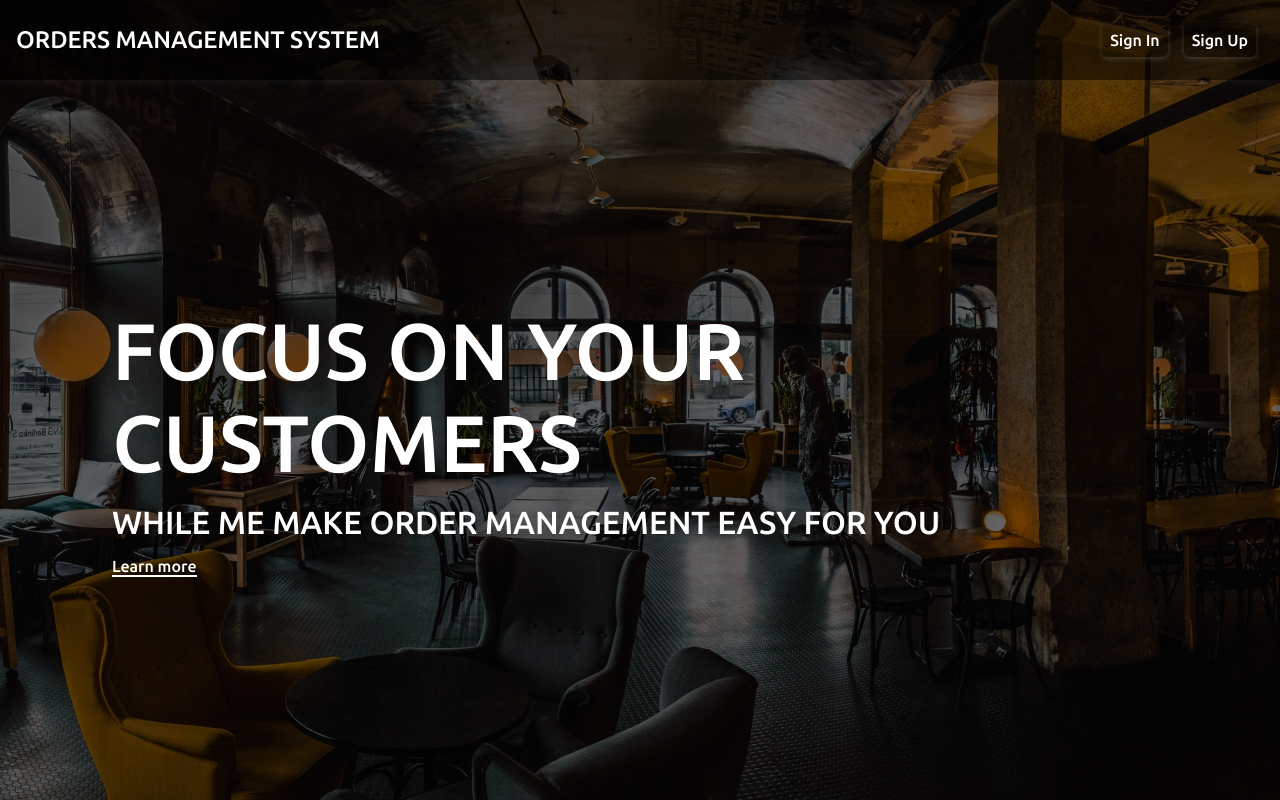
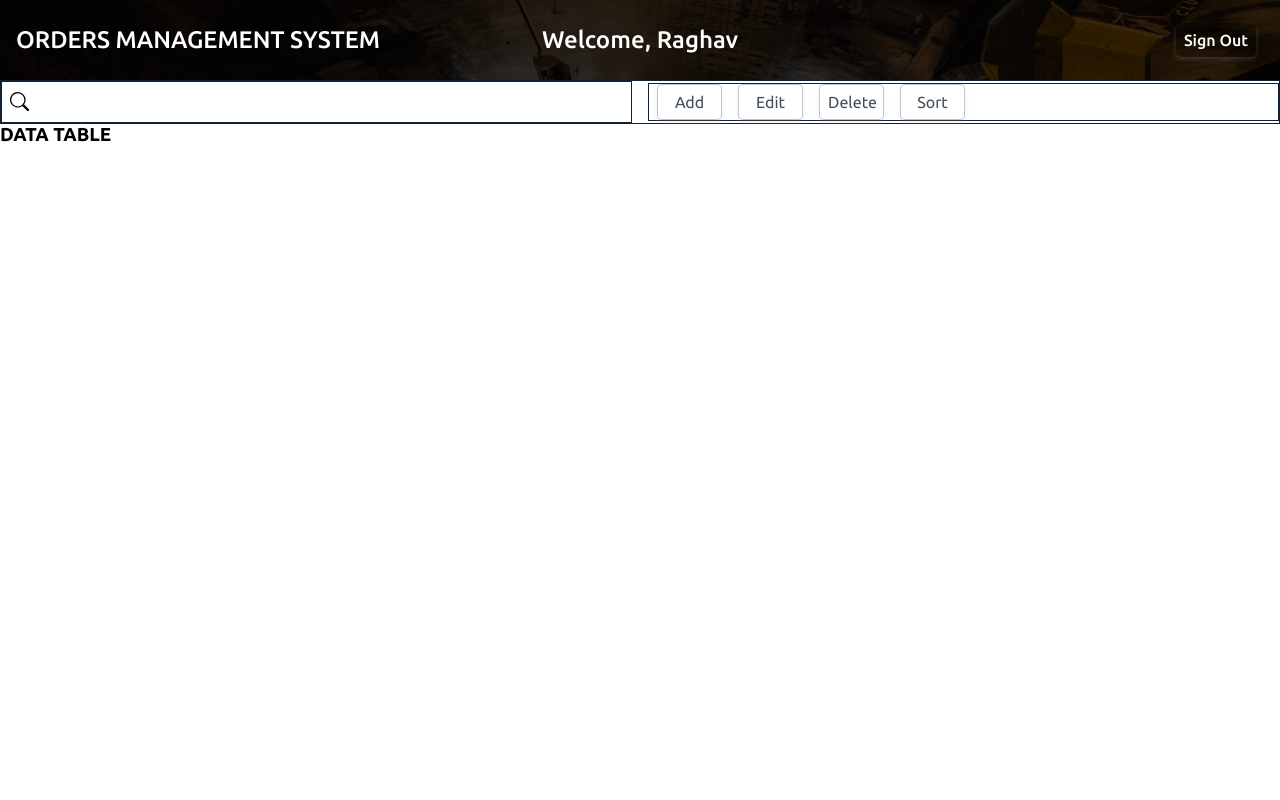
Before and after one commit to codingkapur/visualize-my-orders-frontend, a React (Create React App) app: page / in a window 1280 px wide. Built offline with nearby package versions, Linux system fonts and the light colour scheme.

Commit message:
create top row of the order visualisation table

```diff
--- a/package.json
+++ b/package.json
@@ -8,6 +8,7 @@
     "@testing-library/user-event": "^12.8.3",
     "react": "^17.0.2",
     "react-dom": "^17.0.2",
+    "react-icons": "^4.3.1",
     "react-scripts": "4.0.3",
     "web-vitals": "^1.1.2"
   },
--- a/src/App.js
+++ b/src/App.js
@@ -8,7 +8,7 @@ import HeroSection from "./components/HeroSection";
 
 function App() {
   //State Values
-  const [userSignedIn, setUserSignedIn] = useState(false);
+  const [userSignedIn, setUserSignedIn] = useState(true);
 
   const onSignInClick = () => {
     setUserSignedIn(true);
@@ -19,7 +19,11 @@ function App() {
 
   return (
     <div className="app__container">
-      <Header userSignedIn={userSignedIn} onSignInClick ={onSignInClick} onSignOutClick={onSignOutClick}/>
+      <Header
+        userSignedIn={userSignedIn}
+        onSignInClick={onSignInClick}
+        onSignOutClick={onSignOutClick}
+      />
       {userSignedIn ? <OMS /> : <HeroSection />}
     </div>
   );
--- /dev/null
+++ b/src/components/Data.js
@@ -0,0 +1,7 @@
+const Data = () => {
+    return (
+        <h3>DATA TABLE</h3>
+    )
+}
+
+export default Data;
--- /dev/null
+++ b/src/components/OMS.css
@@ -0,0 +1,62 @@
+.oms-section__container {
+  height: 90vh;
+  background-color: #fff;
+}
+.toprow__container {
+  /* height: 10vh; */
+  display: grid;
+  gap: 1rem;
+  grid-template-columns: 1fr 1fr;
+  border: 1px solid #123;
+  align-items: center;
+}
+.toprow__searchbar--container {
+  border: 1px solid #123;
+  padding: 0.25rem 0.5rem;
+  display: flex;
+  align-items: center;
+
+}
+.searchbar__form {
+  display: flex;
+  align-items: center;
+  width: 40%;
+}
+.search__icon {
+  cursor: pointer;
+  transition: 0.3s;
+  font-size: 1.2rem;
+}
+.search__icon:hover {
+  transform: scale(1.1);
+}
+.searchbar__input {
+  padding: 0.5rem;
+  border: none;
+  width: 0%;
+  transition: 0.4s ease;
+  border-bottom: 1px solid rgba(0, 0, 0, 0.364);
+  opacity: 0;
+}
+
+.searchbar__input.active {
+  padding: 0.5rem;
+  width: 100%;
+  border-bottom: 1px solid rgba(0, 0, 0, 0.364);
+  opacity: 1;
+  outline: none;
+}
+
+.toprow__operations--container {
+  display: flex;
+  border: 1px solid #123;
+}
+.operations-btn {
+  border: 1px solid rgba(17, 34, 51, 0.26);
+  font-weight: 400;
+  width: 65px;
+  text-align: center;
+  padding: 0.25;
+  color: rgba(17, 34, 51, 0.796);
+  background-color: rgba(255, 255, 255, 0.213);
+}
--- a/src/components/OMS.js
+++ b/src/components/OMS.js
@@ -1,7 +1,25 @@
+//Library Imports
+import { useState, useRef, useEffect } from "react";
+
+//Component Imports
+import "./OMS.css";
+import Toprow from "./Toprow";
+import Data from './Data';
+
 const OMS = () => {
-    return (
-        <h1>OMS</h1>
-    )
-}
+  //State Values
+  const [searchState, setSearchState] = useState(false);
+
+  //Functions
+  const handleSearchClick = () => {
+    setSearchState(!searchState);
+  };
+  return (
+    <main className="oms-section__container">
+      <Toprow searchState={searchState} handleSearchClick={handleSearchClick} />
+      <Data />
+    </main>
+  );
+};
 
 export default OMS;
--- /dev/null
+++ b/src/components/Toprow.js
@@ -0,0 +1,36 @@
+//Library imports
+import { BsSearch, BsThreeDots } from "react-icons/bs";
+import { FiX } from "react-icons/fi";
+
+const Toprow = ({ searchState, handleSearchClick }) => {
+  return (
+    <div className="toprow__container">
+      <div className="toprow__searchbar--container">
+        <form className="searchbar__form">
+          {searchState ? (
+            <FiX className="search__icon" onClick={handleSearchClick} />
+          ) : (
+            <BsSearch className="search__icon" onClick={handleSearchClick} />
+          )}
+          <input
+            type="text"
+            placeholder="Enter a Name"
+            required
+            autoFocus
+            className={
+              searchState ? "searchbar__input active" : "searchbar__input"
+            }
+          />
+        </form>
+      </div>
+      <div className="toprow__operations--container">
+        <p className="btn add-order-btn operations-btn">Add</p>
+        <p className="btn edit-order-btn operations-btn">Edit</p>
+        <p className="btn delete-order-btn operations-btn">Delete</p>
+        <p className="btn sort-orders-btn operations-btn">Sort</p>
+      </div>
+    </div>
+  );
+};
+
+export default Toprow;
```
Also changed, not shown: src/components/HeroSection.js (+6 -5 lines), src/components/Data.css (added), 1 other file (tests, documents, lock files or other folders).
